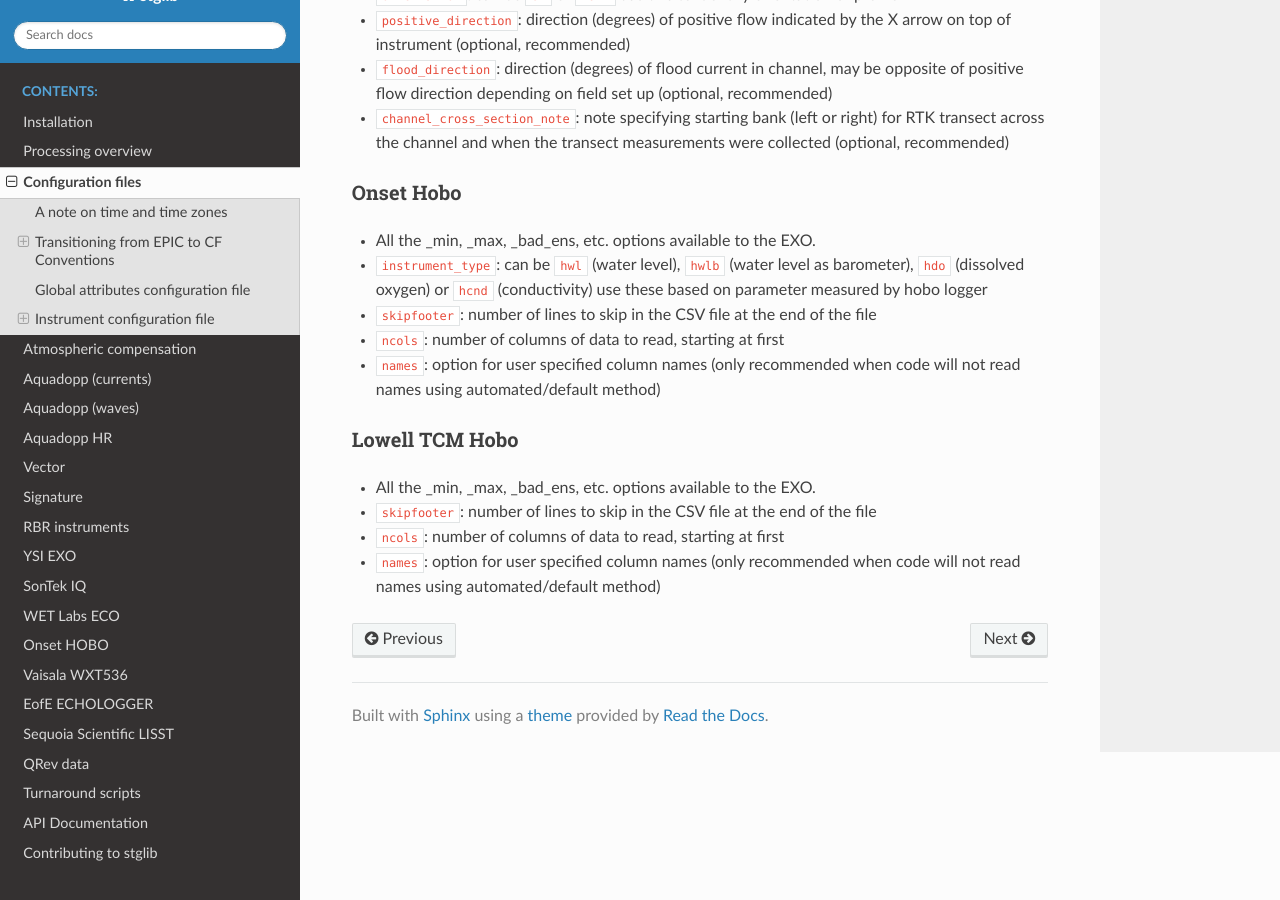
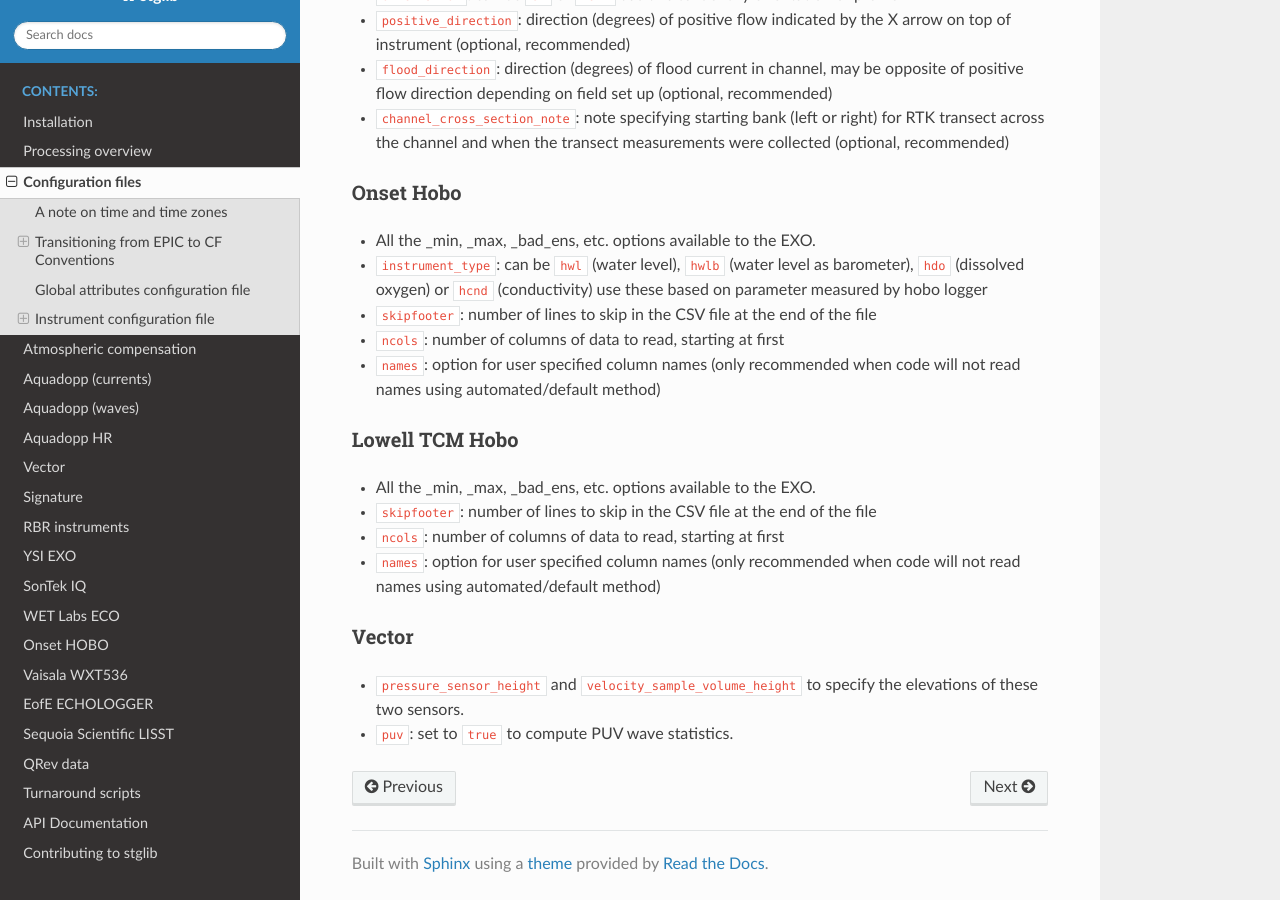
Before and after one commit to USGS-CMG/stglib, a Sphinx documentation site: the page built from doc/config.rst, in a window 1280 px wide and 900 px high, scrolled down 5724 px. Built offline with Sphinx 7.4.7 and the Read the Docs theme 2.0.0, drawn with Linux system fonts in a browser that asks for light colours.

Commit message:
Doc updates

```diff
--- a/doc/config.rst
+++ b/doc/config.rst
@@ -192,9 +192,14 @@ Onset Hobo
 - ``names``: option for user specified column names (only recommended when code will not read names using automated/default method)
 
 Lowell TCM Hobo
-----------
+---------------
 
 - All the _min, _max, _bad_ens, etc. options available to the EXO.
 - ``skipfooter``: number of lines to skip in the CSV file at the end of the file
 - ``ncols``: number of columns of data to read, starting at first
 - ``names``: option for user specified column names (only recommended when code will not read names using automated/default method)
+
+Vector
+------
+- ``pressure_sensor_height`` and ``velocity_sample_volume_height`` to specify the elevations of these two sensors.
+- ``puv``: set to ``true`` to compute PUV wave statistics.
--- a/doc/wvs.rst
+++ b/doc/wvs.rst
@@ -31,12 +31,12 @@ runwvscdf2nc.py
   :ref: stglib.core.cmd.wvscdf2nc_parser
   :prog: runwvscdf2nc.py
 
-Compute waves statistics
-========================
+Compute wave statistics
+=======================
 
 Using DIWASP: This is run separately in Matlab using the DIWASP toolbox (docs TODO).
 
-Use stglib's built-in waves statistics toolbox to compute a wave statistics file.
+Use stglib's built-in wave-statistics toolbox to compute a wave-statistics file.
 
 runwvsnc2waves.py
 -----------------
```
Also changed, not shown: doc/vec.rst (+12 -0 lines).
